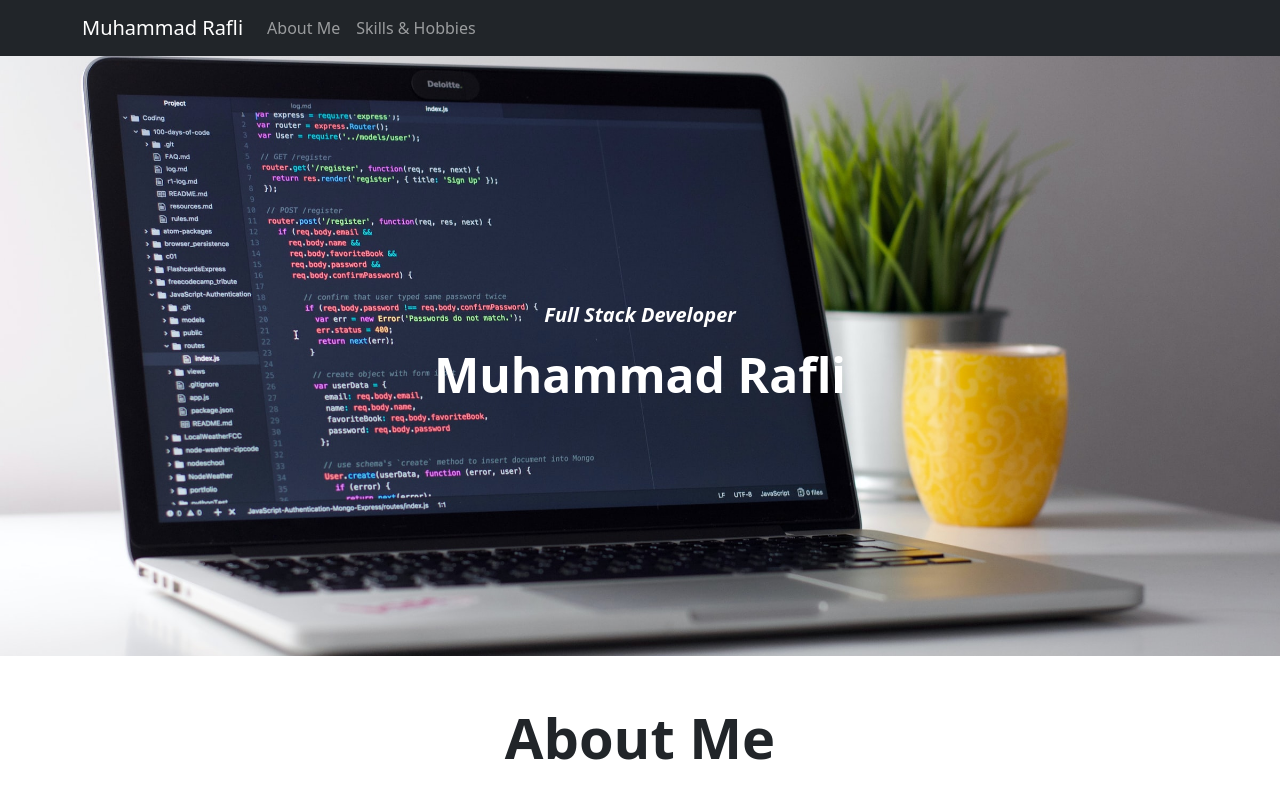
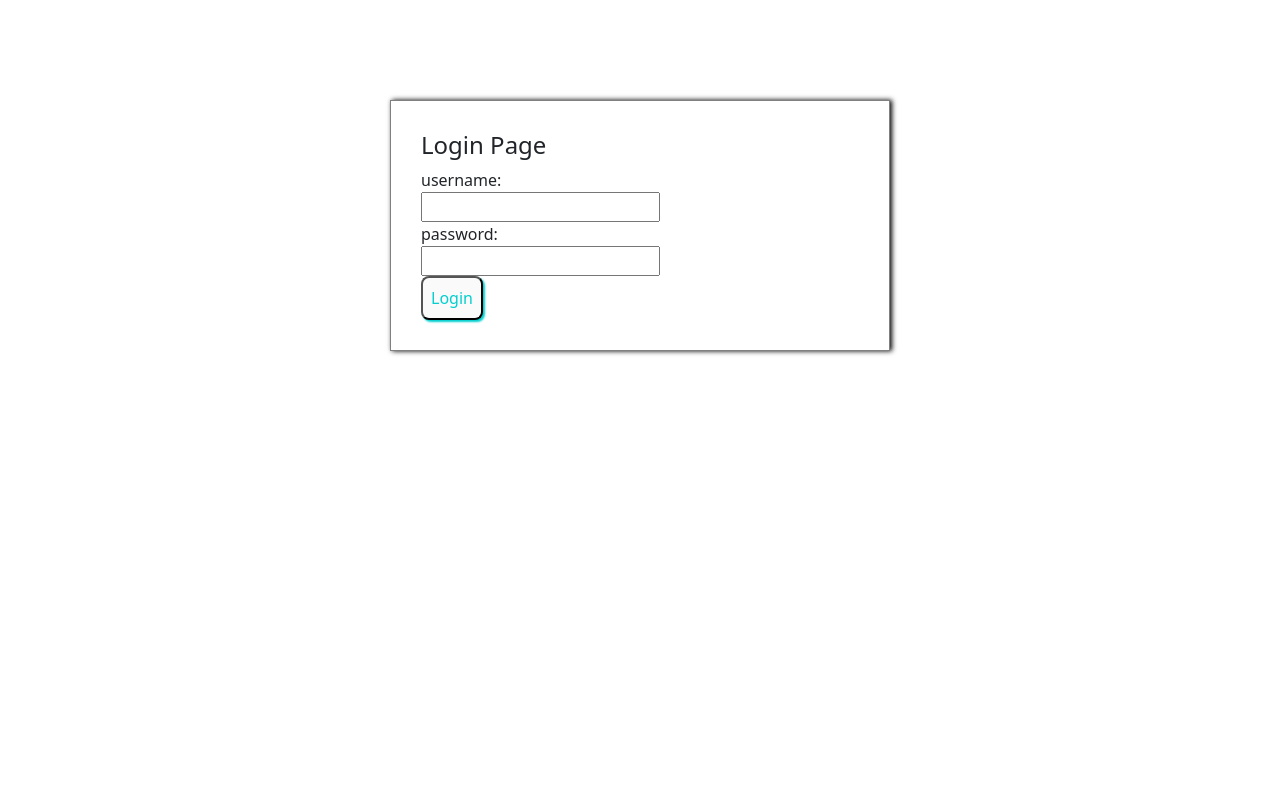
Before and after one commit to mraf19/rafli-react, a React (Create React App) app: page / in a window 1280 px wide. Shown: the top 791 px of the page. Built offline with nearby package versions, Linux system fonts and the light colour scheme.

Commit message:
Create Form Validation Project

```diff
--- a/package.json
+++ b/package.json
@@ -6,12 +6,14 @@
     "@testing-library/jest-dom": "^5.11.4",
     "@testing-library/react": "^11.1.0",
     "@testing-library/user-event": "^12.1.10",
+    "axios": "^0.24.0",
     "bootstrap": "^5.1.3",
     "react": "^17.0.2",
     "react-bootstrap": "^2.0.2",
     "react-dom": "^17.0.2",
     "react-scripts": "4.0.3",
     "styled-components": "^5.3.3",
+    "validatorjs": "^3.22.1",
     "web-vitals": "^1.0.1"
   },
   "scripts": {
--- a/src/App.js
+++ b/src/App.js
@@ -1,12 +1,12 @@
-import Page from './Page';
+import Form from "./Form";
 import "bootstrap/dist/css/bootstrap.min.css";
 
 function App() {
-    return (
-    <div className = "App" >
-        <Page />
-    </div>
-    );
+	return (
+		<div className="App">
+			<Form />
+		</div>
+	);
 }
 
 export default App;
--- /dev/null
+++ b/src/Form/Input/index.jsx
@@ -0,0 +1,18 @@
+import React from "react";
+
+const Input = ({ label, type, name, onChange }) => {
+	return (
+		<div>
+			<label htmlFor={name}> {label}: </label>
+			<br />
+			<input
+				type={type}
+				name={name}
+				id={name}
+				onChange={(e) => onChange(e.target.value)}
+			/>
+			<br />
+		</div>
+	);
+};
+export default Input;
--- /dev/null
+++ b/src/Form/index.css
@@ -0,0 +1,32 @@
+.form {
+	margin: 100px auto;
+	width: 500px;
+	border: solid grey 1px;
+	box-shadow: 2px 0 5px black;
+	padding: 30px;
+	box-sizing: border-box;
+}
+
+.list {
+	margin: 0;
+	padding: 0;
+	list-style: none;
+	font-style: italic;
+	color: red;
+}
+
+.btn-input {
+	box-shadow: 2px 2px 2px rgb(3, 207, 207);
+	box-sizing: border-box;
+	padding: 8px;
+	border-radius: 8px;
+	color: rgb(3, 207, 207);
+	background-color: #fafafa;
+}
+
+.btn-input:hover {
+	color: #fafafa;
+	background-color: rgb(3, 207, 207);
+	transition: 0.5s;
+	box-shadow: 2px 2px 2px #fafafa;
+}
--- /dev/null
+++ b/src/Form/index.jsx
@@ -0,0 +1,81 @@
+import React, { Component } from "react";
+import Input from "./Input";
+import * as Validator from "validatorjs";
+import "./index.css";
+
+export default class Form extends Component {
+	state = {
+		username: "",
+		password: "",
+		errors: [],
+	};
+
+	handleSubmit = (e) => {
+		e.preventDefault();
+
+		const { username, password } = this.state;
+
+		let data = {
+			username,
+			password,
+		};
+
+		let rules = {
+			username: "required|min:8",
+			password: "required|min:8",
+		};
+
+		let validation = new Validator(data, rules);
+		validation.passes();
+		this.setState({
+			errors: [
+				...validation.errors.get("username"),
+				...validation.errors.get("password"),
+			],
+		});
+
+		if (validation.passes()) {
+			alert(`
+			Username : ${this.state.username}
+			Password : ${this.state.password}`);
+			this.setState({
+				username: "",
+				password: "",
+				errors: [],
+			});
+		}
+	};
+	render() {
+		return (
+			<div className="form">
+				<form onSubmit={this.handleSubmit}>
+					{this.state.errors ? (
+						<ul className="list">
+							{this.state.errors.map((error, i) => (
+								<li key={i}> {error} </li>
+							))}
+						</ul>
+					) : null}
+					<h4>Login Page</h4>
+					<Input
+						type="text"
+						label="username"
+						name="username"
+						onChange={(value) => {
+							this.setState({ username: value });
+						}}
+					/>
+					<Input
+						type="password"
+						label="password"
+						name="password"
+						onChange={(value) => this.setState({ password: value })}
+					/>
+					<button className="btn-input" type="submit">
+						Login
+					</button>
+				</form>
+			</div>
+		);
+	}
+}
--- a/src/Page/Navigation/index.js
+++ b/src/Page/Navigation/index.js
@@ -1,6 +1,5 @@
-import React, { Component } from 'react'
-import { Container, Navbar , Nav } from 'react-bootstrap'
-
+import React, { Component } from "react";
+import { Container, Navbar, Nav } from "react-bootstrap";
 
 export default class Navigation extends Component {
 	render() {
```
Also changed, not shown: src/News/Cards/index.jsx (added, +24 -0 lines), src/News/Nav/index.jsx (added, +14 -0 lines), src/News/Search/index.jsx (added, +25 -0 lines), src/News/index.jsx (added, +66 -0 lines), 1 other file (tests, documents, lock files or other folders). Lines whose indentation alone changed are shown as unchanged.
